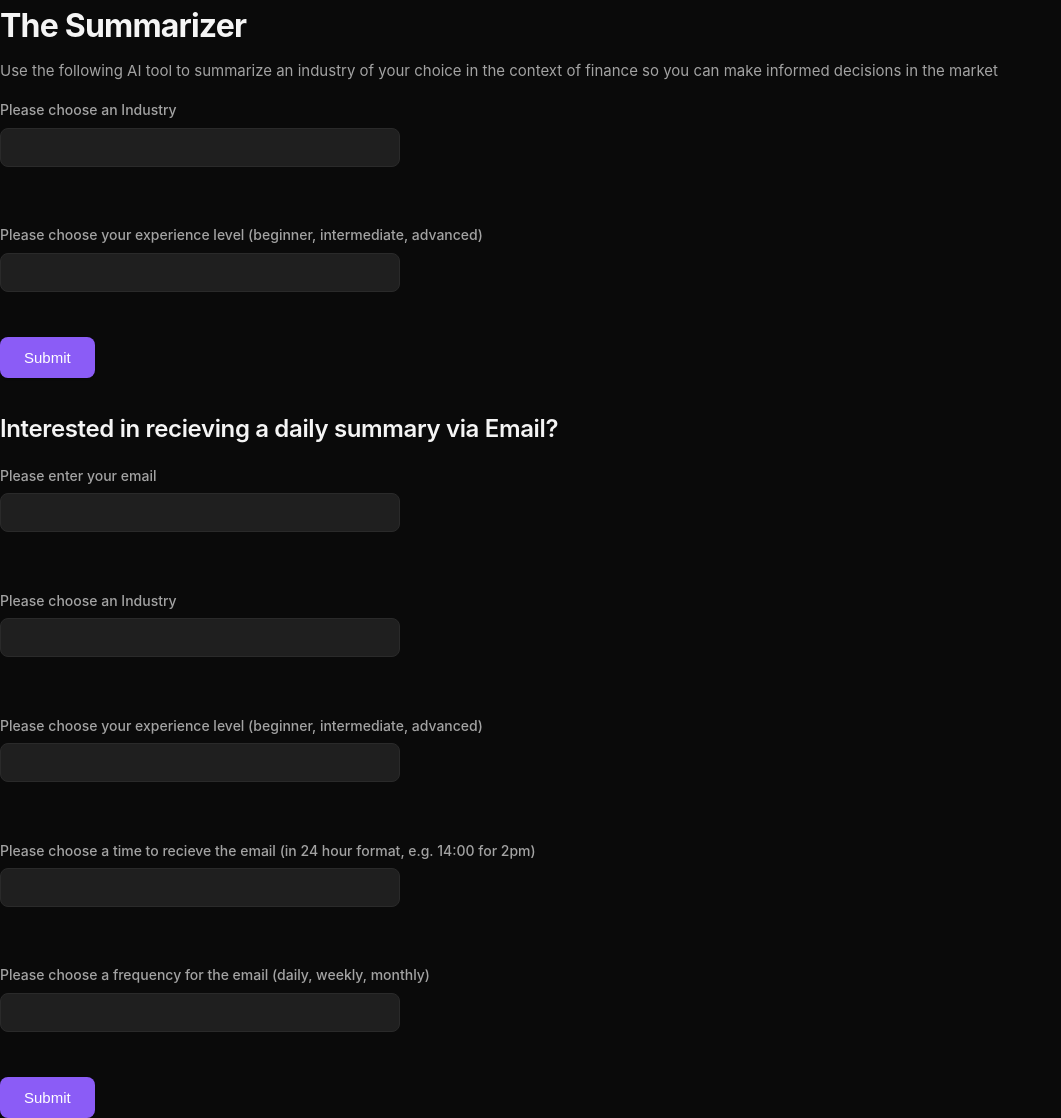
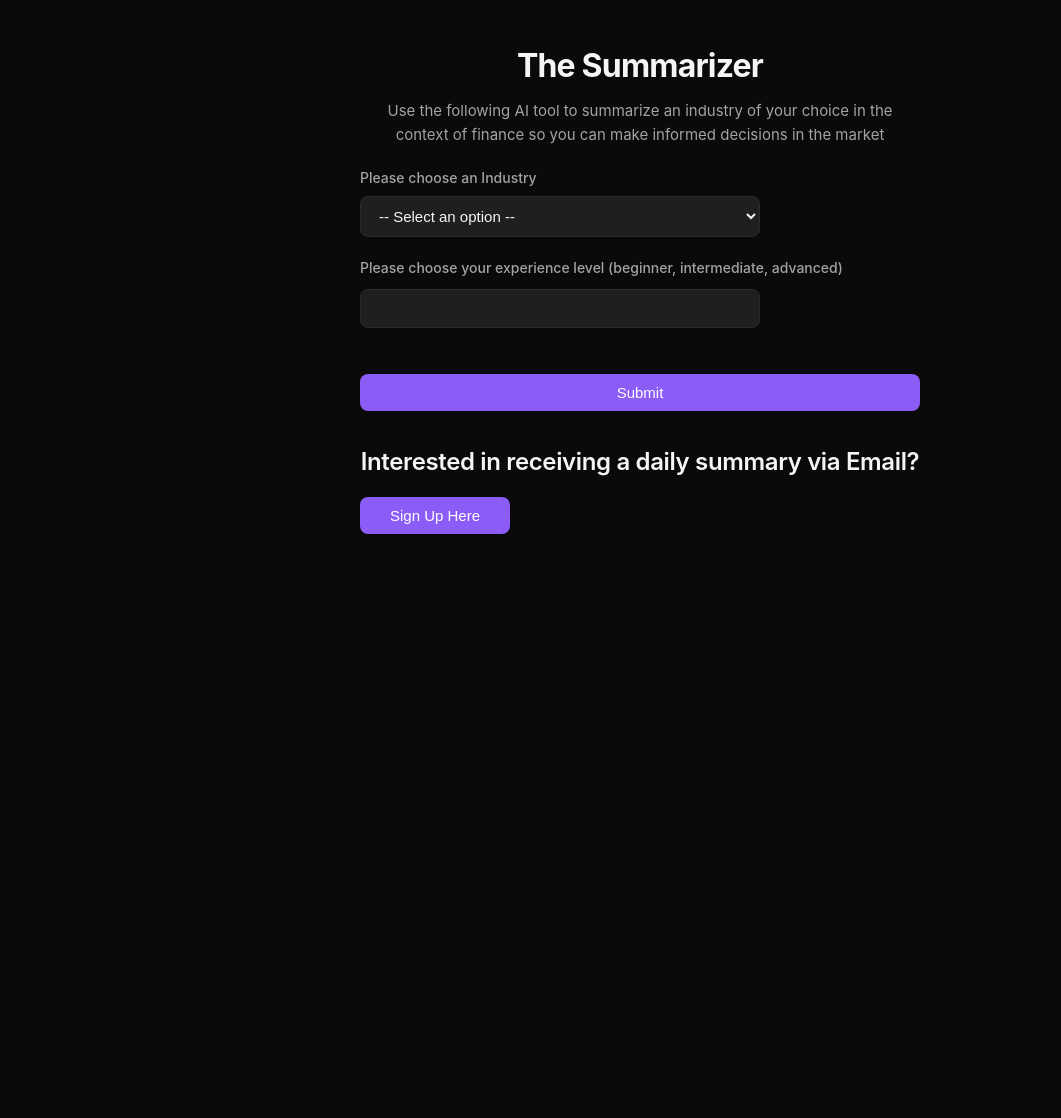
Before and after one commit to saadahmed0910/StockMarketSummarizer, a Flask app: page /index in a window 1280 px wide. Shown: the whole page, without its empty margins (0-1061 px from the left). After the commit the page ends 534 px from the top, so only its background shows below. Run offline with Flask 3, Linux system fonts and the light colour scheme.

Commit message:
Separated the Email sign up and indsutry picker

```diff
--- a/app.py
+++ b/app.py
@@ -30,6 +30,10 @@ def index():
 @app.route('/index')
 def show_form():
     return render_template('index.html')
+
+@app.route('/email_signup')
+def show_email_signup():
+    return render_template('email_signup.html')
 
 @app.route('/submit_email', methods=['POST'])
 def email_signup():
--- a/static/style.css
+++ b/static/style.css
@@ -345,3 +345,60 @@ a:hover {
         max-width: 300px;
     }
 }
+.email-signup-container {
+    max-width: 600px;
+    margin: 0 auto;
+    padding: 40px 20px;
+    text-align: center;
+}
+
+.email-signup-container form {
+    text-align: left;
+    margin: 0 auto;
+}
+
+.email-signup-container input,
+.email-signup-container button {
+    display: block;
+    width: 100%;
+    margin: 10px 0;
+    padding: 10px;
+}
+
+.email-signup-container label {
+    display: block;
+    margin-top: 15px;
+    text-align: left;
+}
+
+.summarizer-container {
+    max-width: 600px;
+    margin: 0 auto;
+    padding: 40px 20px;
+    text-align: center;
+}
+
+.summarizer-container form {
+    text-align: left;
+    margin: 20px auto;
+}
+
+.summarizer-container input,
+.summarizer-container button {
+    display: block;
+    width: 100%;
+    margin: 10px 0;
+    padding: 10px;
+}
+
+.summarizer-container label {
+    display: block;
+    margin-top: 15px;
+    text-align: left;
+}
+
+.summarizer-container a button {
+    width: auto;
+    padding: 10px 30px;
+    margin-top: 10px;
+}
--- a/templates/index.html
+++ b/templates/index.html
@@ -2,39 +2,65 @@
 
 {%block content %}
 
-<h1> The Summarizer </h1>
+<div class="summarizer-container">
+    <h1>The Summarizer</h1>
 
-<p>Use the following AI tool to summarize an industry of your choice in the context of finance so you can make informed decisions in the market</p>
-<form method = "POST" class = 'topic' action = "/submit_text">
-    <label for = "topic_Chosen" >Please choose an Industry</label>
-    <input type = "text" id = "topic_Chosen" name = "chosenTopic" required><br>
+    <p>Use the following AI tool to summarize an industry of your choice in the context of finance so you can make informed decisions in the market</p>
 
-    <label for = "experience_Level" >Please choose your experience level (beginner, intermediate, advanced)</label>
-    <input type = "text" id = "experience_Level" name = "experienceLevel" required><br>
-    <button type="submit"> Submit </button>
-</form>
+    <form method="POST" class="topic" action="/submit_text">
+        <label for="topic_Chosen">Please choose an Industry</label>
+        <select id="industry_select" name="chosenTopic" onchange="toggleCustomInput()">
+            <option value="">-- Select an option --</option>
+            <option value="Technology">Technology</option>
+            <option value="Healthcare">Healthcare</option>
+            <option value="Finance">Finance</option>
+            <option value="Energy">Energy</option>
+            <option value="Real Estate">Real Estate</option>
+            <option value="Retail">Retail</option>
+            <option value="other">Other (specify)</option>
+        </select>
 
-<h2> Interested in recieving a daily summary via Email?</h2>
+        <!-- Hidden custom input that appears when "Other" is selected -->
+        <div id="custom_industry_container" style="display: none;">
+            <input type="text" id="custom_industry" name="customIndustry" placeholder="Enter your industry">
+            <p style="font-size: 0.9em; color: #666; margin-top: 5px;">
+                💡 Tip: The more specific you get, the better the results typically
+            </p>
+        </div>
 
-<form method = "POST" class = 'email' action = "/submit_email">
+        <script>
+        function toggleCustomInput() {
+            // Get the select element
+            const selectElement = document.getElementById('industry_select');
+            // Get the container for custom input
+            const customContainer = document.getElementById('custom_industry_container');
 
-    <label for = "email_Chosen" >Please enter your email</label>
-    <input type = "email" id = "email_Chosen" name = "chosenEmail" required><br>
+            // Check if user selected "other"
+            if (selectElement.value === 'other') {
+                // Show the custom input box
+                customContainer.style.display = 'block';
+                // Make the custom input required
+                document.getElementById('custom_industry').required = true;
+                // Clear the select's required attribute since we're using custom input
+                selectElement.required = false;
+            } else {
+                // Hide the custom input box
+                customContainer.style.display = 'none';
+                // Remove required from custom input
+                document.getElementById('custom_industry').required = false;
+                // Make select required again
+                selectElement.required = true;
+            }
+        }
+        </script>
 
-    <label for = "topic_Chosen" >Please choose an Industry</label>
-    <input type = "text" id = "topic_Chosen_email" name = "chosenTopic_email" required><br>
+        <label for="experience_Level">Please choose your experience level (beginner, intermediate, advanced)</label>
+        <input type="text" id="experience_Level" name="experienceLevel" required><br>
+        <button type="submit">Submit</button>
+    </form>
 
-    <label for  = "experience_Level_email" >Please choose your experience level (beginner, intermediate, advanced)</label>
-    <input type = "text" id = "experience_Level_email" name = "experienceLevel_email" required><br>
-
-    <label for = "time_Chosen" >Please choose a time to recieve the email (in 24 hour format, e.g. 14:00 for 2pm)</label>
-    <input type = "text" id = "time_Chosen" name = "chosenTime" required><br>
-
-    <label for = "frequency_Chosen" >Please choose a frequency for the email (daily, weekly, monthly)</label>
-    <input type = "text" id = "frequency_Chosen" name = "chosenFrequency" required><br>
-
-
-    <button type="submit"> Submit </button>
-</form>
+    <h2>Interested in receiving a daily summary via Email?</h2>
+    <a href="/email_signup"><button>Sign Up Here</button></a>
+</div>
 
 {%endblock%}
```
Also changed, not shown: templates/email_signup.html (added, +27 -0 lines).
